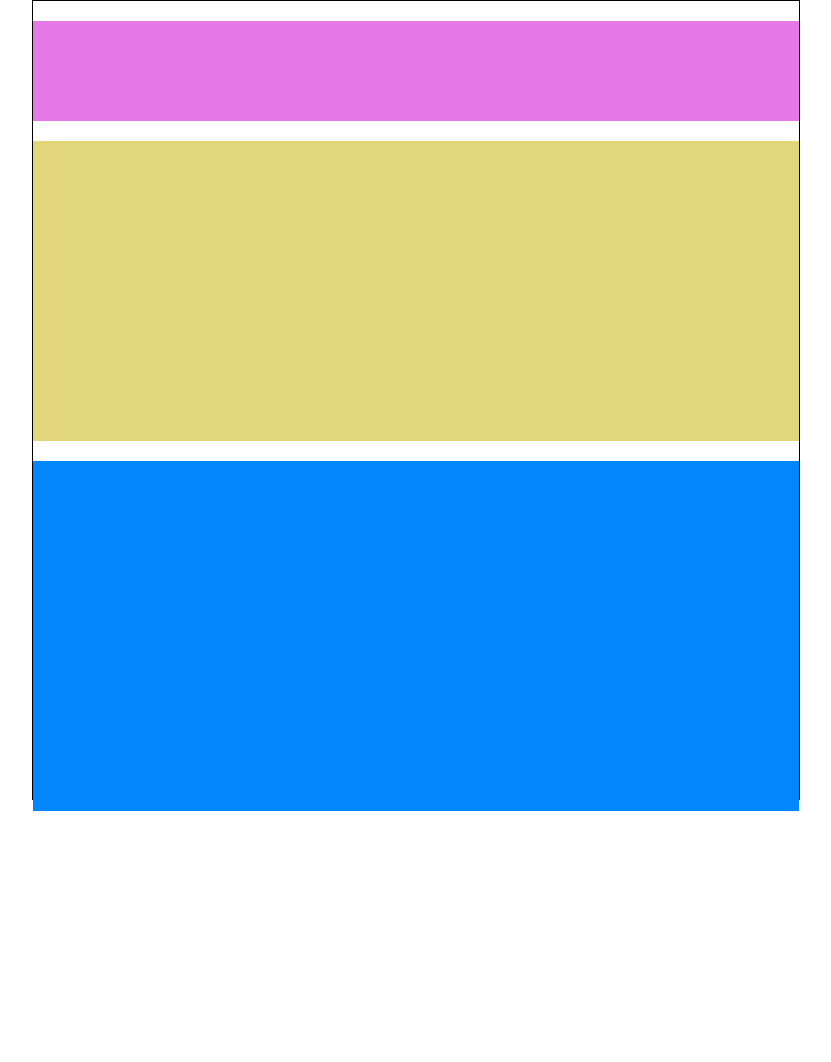
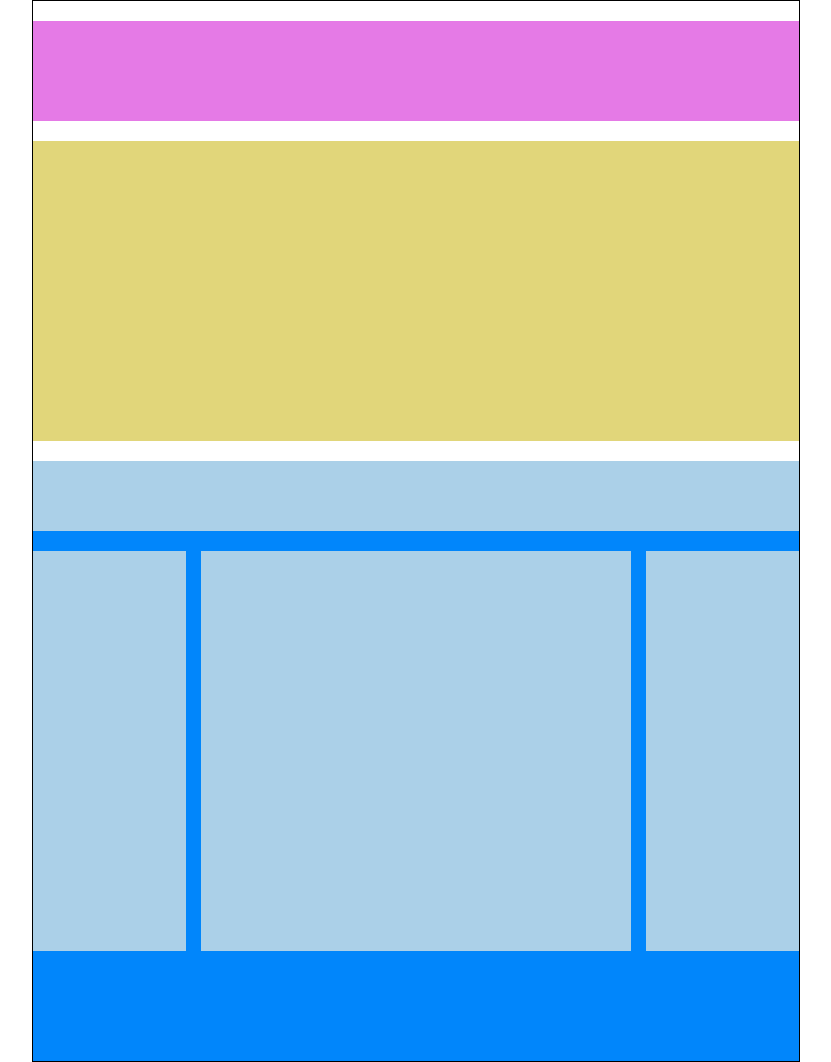
Before and after one commit to EmanuelaMocci/htmlcss-struttura-wp, a plain HTML site: page index.html in a window 1280 px wide. Shown: the whole page, without its empty margins (224-1055 px from the left). Before the commit the page ends 811 px from the top, so only its background shows below. Drawn offline with Linux system fonts and the light colour scheme.

Commit message:
Aggiunta due section di main con stile

```diff
--- a/css/style.css
+++ b/css/style.css
@@ -17,7 +17,6 @@
     width: 60%;
     margin: auto;
     border: 1px solid black;
-    height: 800px;
 }
 
 
@@ -31,13 +30,41 @@
     height: 100px;
 }
 
-/* Main */
+/* Main-section superiore*/
 .giallo{
     background-color: #E1D67A;
     height: 300px;
 }
 
+/* Main-section inferiore */
 .blue-sfondo{
     background-color: #0186FB;
-    height: 350px;
+    height: 600px;
 }
+
+.intestazione{
+    background-color: #ABD0E8;
+    height: 70px;
+}
+
+.colonna-laterale{
+    width: 20%;
+    height: 400px;
+    background-color: #ABD0E8;
+    margin-top: 20px;
+}
+
+.sinistra{
+    float: left;
+}
+
+.colonna-centrale{
+    float: left;
+    width: calc(60% - 30px);
+    height: 400px;
+    background-color: #ABD0E8;
+    margin: 20px 15px;
+}
+.destra{
+    float: left;
+}
--- a/index.html
+++ b/index.html
@@ -25,7 +25,12 @@
 
             <!-- Section inferiore -->
             <section>
-                <div class="blue-sfondo"></div>
+                <div class="blue-sfondo">
+                    <div class="intestazione clearfix"></div>
+                    <div class="colonna-laterale sinistra"></div>
+                    <div class="colonna-centrale" ></div>
+                    <div class="colonna-laterale destra"></div>
+                </div>
             </section>
             <!-- /Section inferiore -->
         </main>
```
